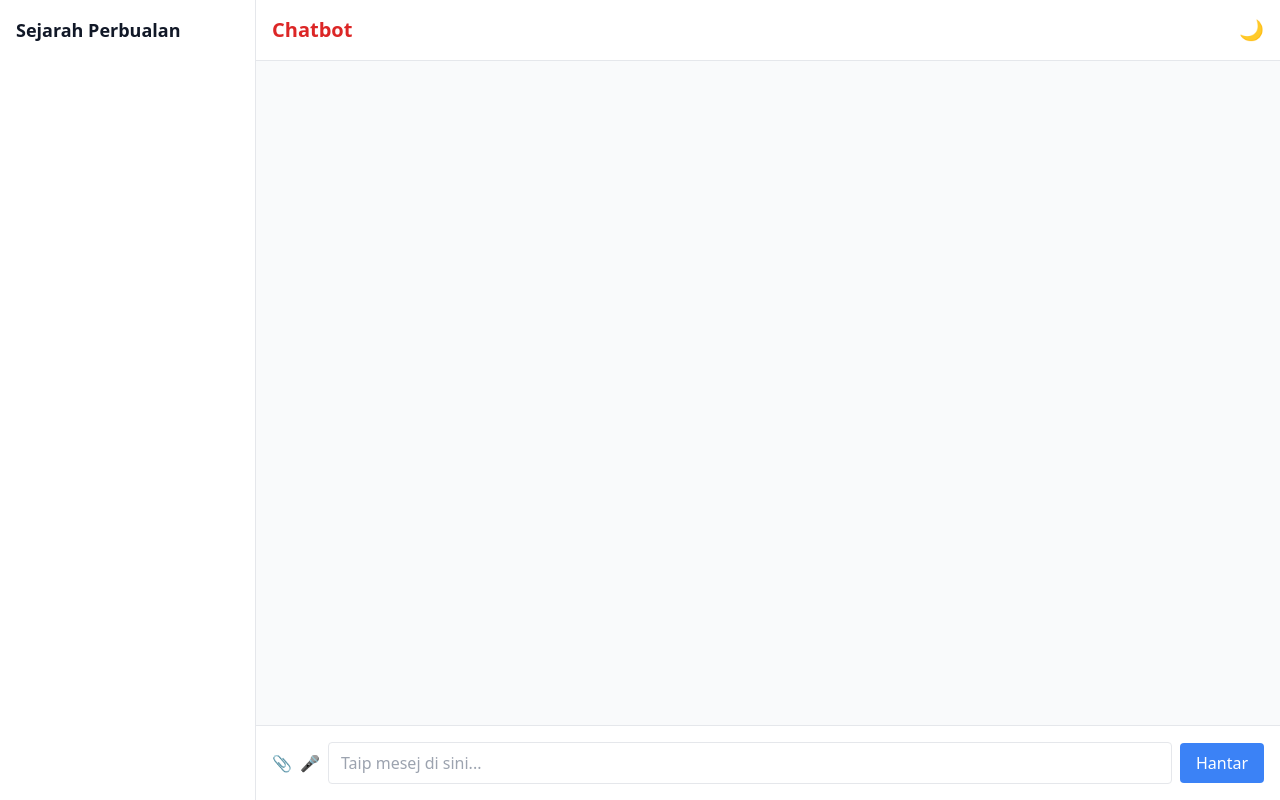
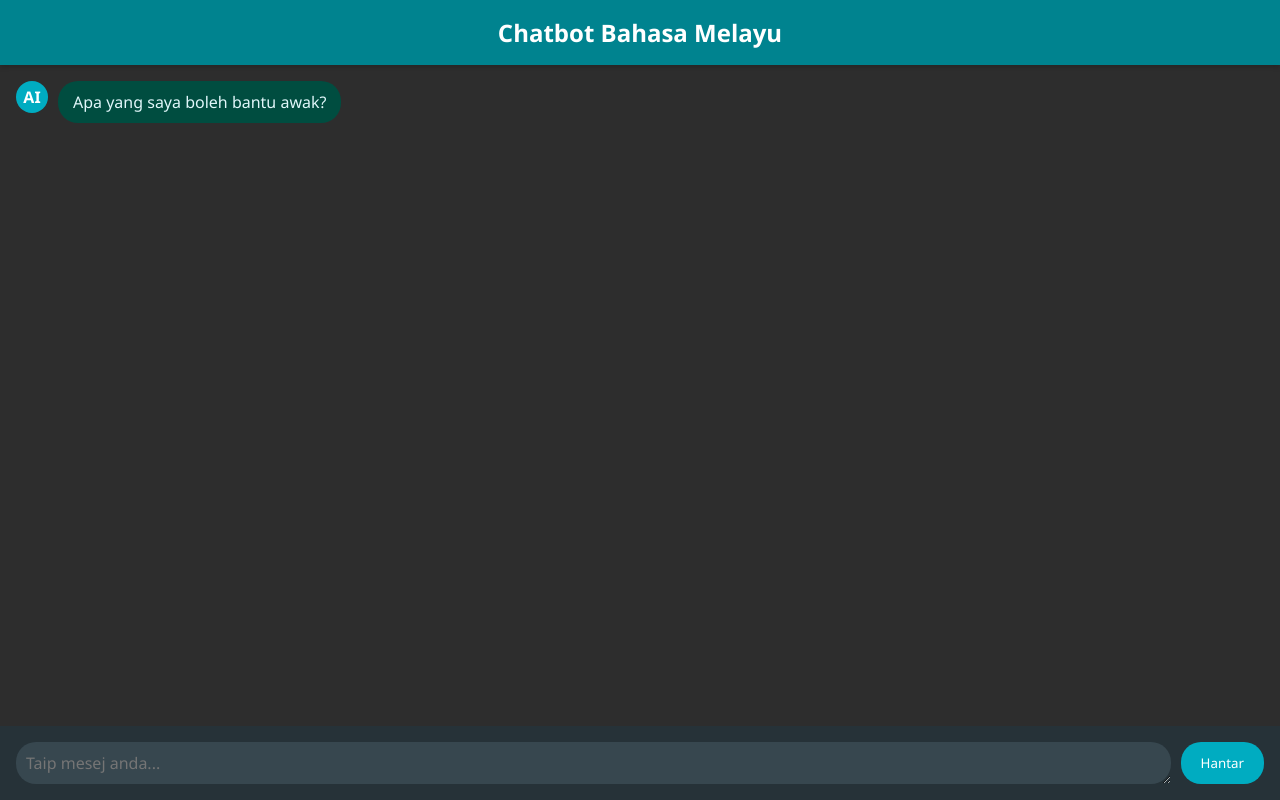
Before and after one commit to BlankedWave/Chatbot, a plain HTML site: page index.html in a window 1280 px wide. Drawn offline with nearby package versions, Linux system fonts and the light colour scheme.

Commit message:
Update index.html
-change ui
-made into single html
-bot only talks in malay

```diff
--- a/index.html
+++ b/index.html
@@ -1,37 +1,216 @@
 <!DOCTYPE html>
 <html lang="ms">
 <head>
-  <meta charset="UTF-8" />
-  <meta name="viewport" content="width=device-width, initial-scale=1.0"/>
-  <title>Chatbot</title>
-  <link rel="stylesheet" href="style.css" />
-  <script src="https://cdn.tailwindcss.com"></script>
+  <meta charset="UTF-8">
+  <meta name="viewport" content="width=device-width, initial-scale=1.0">
+  <title>Chatbot Bahasa Melayu</title>
+  <style>
+    * {
+      box-sizing: border-box;
+      margin: 0;
+      padding: 0;
+      font-family: 'Segoe UI', sans-serif;
+    }
+
+    body {
+      background-color: #2d2d2d;
+      color: #e0f7fa;
+      display: flex;
+      flex-direction: column;
+      height: 100vh;
+    }
+
+    header {
+      background-color: #00838f;
+      padding: 1rem;
+      text-align: center;
+      font-size: 1.5rem;
+      font-weight: bold;
+      color: white;
+      box-shadow: 0 2px 5px rgba(0,0,0,0.2);
+      animation: slideDown 0.6s ease-out;
+    }
+
+    #messages {
+      flex: 1;
+      padding: 1rem;
+      overflow-y: auto;
+      display: flex;
+      flex-direction: column;
+      gap: 10px;
+      scroll-behavior: smooth;
+    }
+
+    .row {
+      display: flex;
+      align-items: flex-start;
+      gap: 10px;
+    }
+
+    .user {
+      justify-content: flex-end;
+    }
+
+    .assistant {
+      justify-content: flex-start;
+    }
+
+    .avatar {
+      width: 32px;
+      height: 32px;
+      border-radius: 50%;
+      background-color: #00acc1;
+      color: white;
+      display: flex;
+      align-items: center;
+      justify-content: center;
+      font-weight: bold;
+      animation: popIn 0.3s ease;
+    }
+
+    .bubble {
+      max-width: 75%;
+      padding: 10px 15px;
+      border-radius: 20px;
+      background-color: #004d40;
+      color: #e0f7fa;
+      animation: fadeIn 0.3s ease;
+    }
+
+    .user .bubble {
+      background-color: #006064;
+      color: #ffffff;
+    }
+
+    #composer {
+      display: flex;
+      padding: 1rem;
+      background-color: #263238;
+    }
+
+    #composerInput {
+      flex: 1;
+      padding: 10px;
+      border: none;
+      border-radius: 20px;
+      margin-right: 10px;
+      outline: none;
+      font-size: 1rem;
+      background-color: #37474f;
+      color: white;
+    }
+
+    #sendBtn {
+      padding: 10px 20px;
+      background-color: #00acc1;
+      color: white;
+      border: none;
+      border-radius: 20px;
+      cursor: pointer;
+      transition: background-color 0.3s ease;
+    }
+
+    #sendBtn:hover {
+      background-color: #0097a7;
+    }
+
+    @keyframes fadeIn {
+      from { opacity: 0; transform: translateY(5px); }
+      to { opacity: 1; transform: translateY(0); }
+    }
+
+    @keyframes popIn {
+      from { transform: scale(0); }
+      to { transform: scale(1); }
+    }
+
+    @keyframes slideDown {
+      from { transform: translateY(-100%); }
+      to { transform: translateY(0); }
+    }
+
+    @media (max-width: 600px) {
+      #composer {
+        flex-direction: column;
+      }
+      #sendBtn {
+        margin-top: 10px;
+      }
+    }
+  </style>
 </head>
-<body data-theme="light" class="flex h-screen bg-gray-100 text-gray-900">
+<body>
+  <header>Chatbot Bahasa Melayu</header>
+  <main id="messages"></main>
+  <div id="composer">
+    <textarea id="composerInput" rows="1" placeholder="Taip mesej anda..."></textarea>
+    <button id="sendBtn">Hantar</button>
+  </div>
 
-  <!-- Sidebar History -->
-  <aside class="w-64 bg-white border-r p-4 overflow-y-auto">
-    <h2 class="text-lg font-bold mb-4">Sejarah Perbualan</h2>
-    <div id="historyList" class="space-y-2"></div>
-  </aside>
+  <script>
+    const messagesEl = document.getElementById('messages');
+    const composerInput = document.getElementById('composerInput');
+    const sendBtn = document.getElementById('sendBtn');
 
-  <!-- Chat Area -->
-  <main class="flex-1 flex flex-col">
-    <header class="p-4 bg-white border-b flex justify-between items-center">
-      <h1 class="text-xl font-semibold text-red-600">Chatbot</h1>
-      <button id="themeToggle" class="text-xl">🌙</button>
-    </header>
+    function addMessage(role, text) {
+      const row = document.createElement('div');
+      row.className = 'row ' + (role === 'user' ? 'user' : 'assistant');
+      const avatar = document.createElement('div');
+      avatar.className = 'avatar';
+      avatar.textContent = role === 'user' ? 'U' : 'AI';
+      const bubble = document.createElement('div');
+      bubble.className = 'bubble';
+      bubble.textContent = text;
+      row.appendChild(role === 'user' ? bubble : avatar);
+      row.appendChild(role === 'user' ? avatar : bubble);
+      messagesEl.appendChild(row);
+      messagesEl.scrollTop = messagesEl.scrollHeight;
+    }
 
-    <div id="messages" class="flex-1 overflow-y-auto p-4 space-y-4 bg-gray-50"></div>
+    async function fetchAIResponse(prompt) {
+      try {
+        const res = await fetch('https://backend.buildpicoapps.com/aero/run/llm-api?pk=v1-Z0FBQUFBQm5HUEtMSjJkakVjcF9IQ0M0VFhRQ0FmSnNDSHNYTlJSblE0UXo1Q3RBcjFPcl9YYy1OZUhteDZWekxHdWRLM1M1alNZTkJMWEhNOWd4S1NPSDBTWC12M0U2UGc9PQ==', {
+          method: 'POST',
+          headers: { 'Content-Type': 'application/json' },
+          body: JSON.stringify({ prompt: "Sila jawab dalam Bahasa Melayu sahaja: " + prompt })
+        });
+        const data = await res.json();
+        return data.status === 'success' ? data.text : "⚠️ Maaf, saya tidak dapat memproses permintaan.";
+      } catch (err) {
+        console.error(err);
+        return "⚠️ Ralat semasa menyambung ke AI.";
+      }
+    }
 
-    <footer class="p-4 bg-white border-t flex items-center gap-2">
-      <button id="uploadBtn">📎</button>
-      <button id="micBtn">🎤</button>
-      <input id="composerInput" class="flex-1 border rounded px-3 py-2" placeholder="Taip mesej di sini..."/>
-      <button id="sendBtn" class="bg-blue-500 text-white px-4 py-2 rounded hover:bg-blue-600">Hantar</button>
-    </footer>
-  </main>
+    async function sendMessage() {
+      const text = composerInput.value.trim();
+      if (!text) return;
+      addMessage('user', text);
+      composerInput.value = '';
 
-  <script src="chat.js" defer></script>
+      const typingRow = document.createElement('div');
+      typingRow.className = 'row assistant';
+      typingRow.innerHTML = `<div class="avatar">AI</div><div class="bubble">Sedang menaip...</div>`;
+      messagesEl.appendChild(typingRow);
+      messagesEl.scrollTop = messagesEl.scrollHeight;
+
+      const response = await fetchAIResponse(text);
+      typingRow.remove();
+      addMessage('assistant', response);
+    }
+
+    sendBtn.addEventListener('click', sendMessage);
+    composerInput.addEventListener('keydown', e => {
+      if (e.key === 'Enter' && !e.shiftKey) {
+        e.preventDefault();
+        sendMessage();
+      }
+    });
+
+    // Mesej permulaan
+    window.addEventListener('DOMContentLoaded', () => {
+      addMessage('assistant', 'Apa yang saya boleh bantu awak?');
+    });
+  </script>
 </body>
 </html>
```
